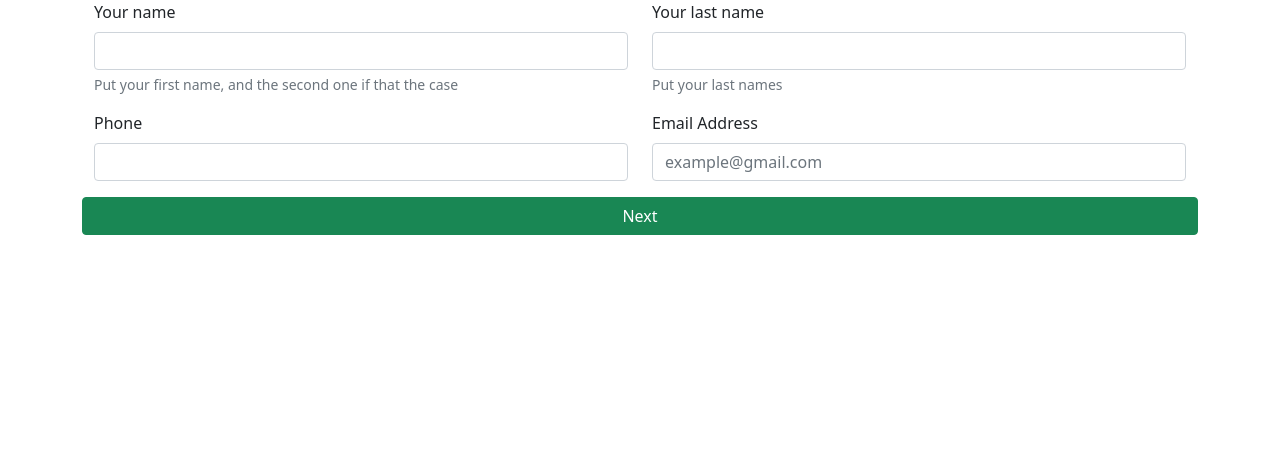
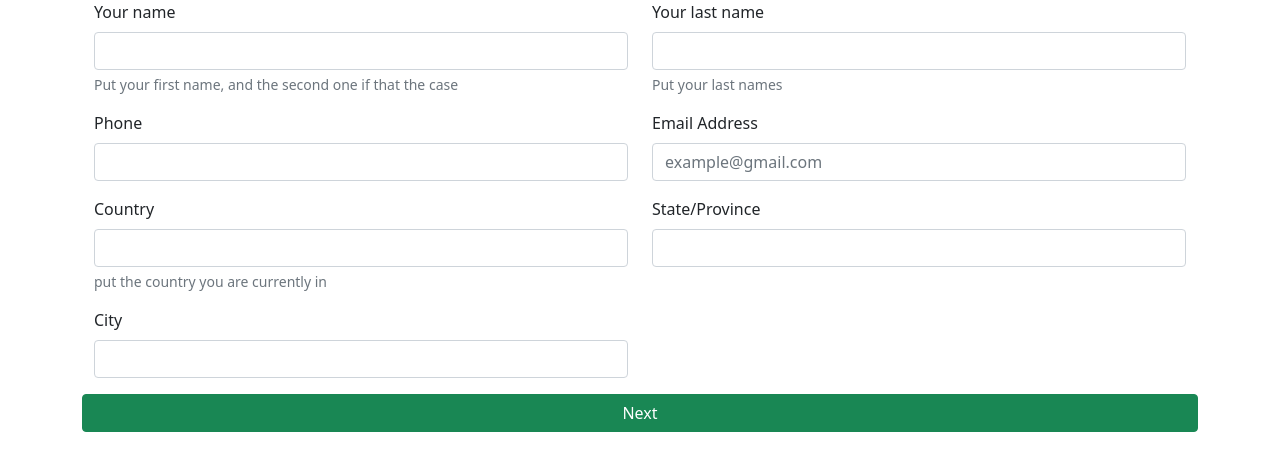
Before and after one commit to DerekSave/bootstrap-5-wiq2g9, a website built with webpack: page src/index.html in a window 1280 px wide. Built offline with nearby package versions, Linux system fonts and the light colour scheme.

Commit message:
We add anorther 3 forms

```diff
--- a/src/index.html
+++ b/src/index.html
@@ -78,6 +78,44 @@
           </div>
         </div>
         <div class="row">
+          <div class="col-sm-12 col-md-6 col-lg-6 col-xl-6">
+            <form>
+              <div class="mb-3">
+                <label for="countryTarget" class="form-label">Country</label>
+                <input
+                  type="text"
+                  class="form-control"
+                  id="countryTarget"
+                  aria-describedby="countryHelp"
+                />
+                <div id="countryHelp" class="form-text">
+                  put the country you are currently in
+                </div>
+              </div>
+            </form>
+          </div>
+          <div class="col-sm-12 col-md-6 col-lg-6 col-xl-6">
+            <form>
+              <div class="mb-3">
+                <label for="stateTarget" class="form-label"
+                  >State/Province</label
+                >
+                <input type="text" class="form-control" id="stateTarget" />
+              </div>
+            </form>
+          </div>
+        </div>
+        <div class="row">
+          <div class="col-sm-12 col-md-6 col-lg-6 col-xl-6">
+            <form>
+              <div class="mb-3">
+                <label for="cityTarget" class="form-label">City</label>
+                <input type="text" class="form-control" id="cityTarget" />
+              </div>
+            </form>
+          </div>
+        </div>
+        <div class="row">
           <button class="btn btn-success">Next</button>
         </div>
       </div>
```
